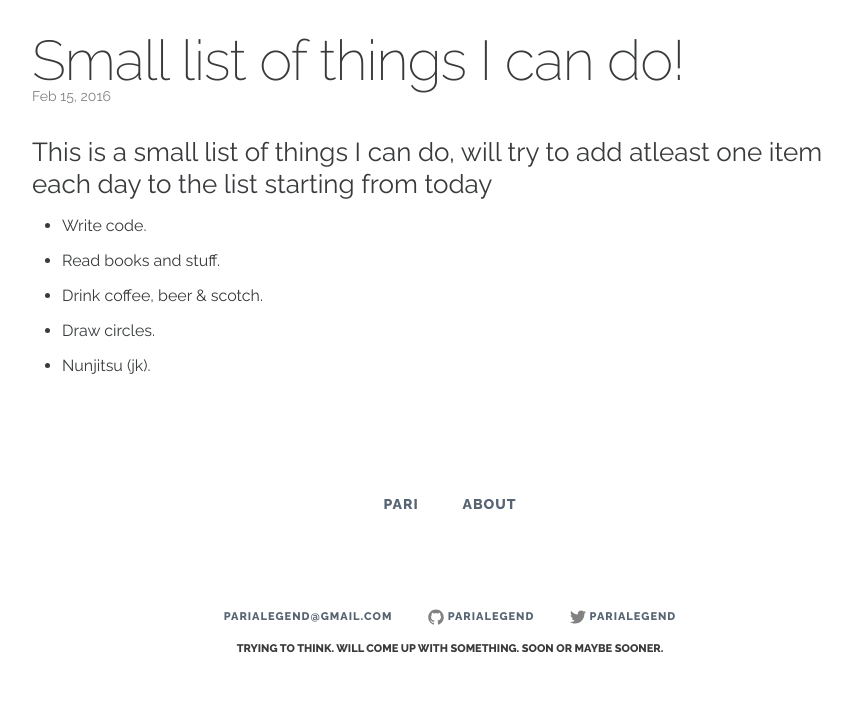
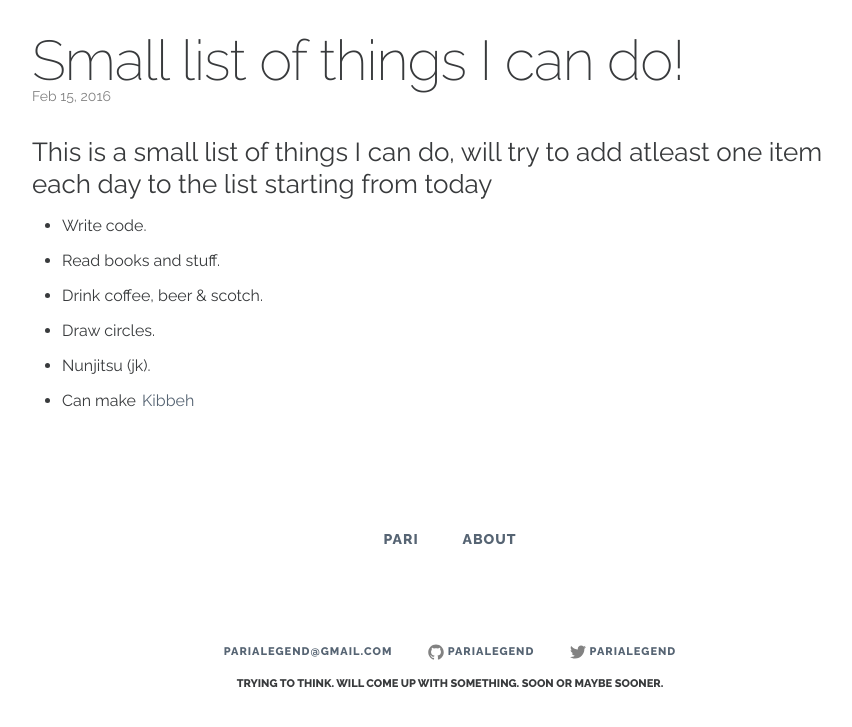
Before and after one commit to parialegend/parialegend.github.io, a Jekyll site: the page built from _posts/2016-02-15-welcome-to-jekyll.html, in a window 1280 px wide. Shown: the top 727 px of the page, without its empty margins (190-1042 px from the left). Built offline with Jekyll 4.4.1, drawn with Linux system fonts in a browser that asks for light colours.

Commit message:
added new item to the list

```diff
--- a/_posts/2016-02-15-welcome-to-jekyll.html
+++ b/_posts/2016-02-15-welcome-to-jekyll.html
@@ -13,5 +13,5 @@ published: true
   <li><p>Drink coffee, beer & scotch.</p></li>
   <li><p>Draw circles.</p></li>
   <li><p>Nunjitsu (jk).</p></li>
-
+  <li><p>Can make <a class="external-link" href="https://en.wikipedia.org/wiki/Kibbeh">Kibbeh</a><small>added on Feb 16, 2016</small></p></li>
 </ul>
--- a/css/component.css
+++ b/css/component.css
@@ -111,4 +111,32 @@
 /* Custom added styles */
 .text-left{
 	text-align: left;
+
 }
+.external-link{
+	padding: 0 2px;
+	-webkit-transition: all 0.5s ease-in-out;
+	-moz-transition: all 0.5s ease-in-out;
+	-ms-transition: all 0.5s ease-in-out;
+	-o-transition: all 0.5s ease-in-out;
+	transition: all 0.5s ease-in-out;
+}
+.external-link:hover{
+	background:#1756a9;
+	color: #fff;
+	text-decoration: none;
+	padding: 0 2px;
+}
+.external-link + small{
+	opacity: 0.0;
+	margin-left: 10px;
+	-webkit-transition: all 0.8s ease-in-out;
+	-moz-transition: all 0.8s ease-in-out;
+	-ms-transition: all 0.8s ease-in-out;
+	-o-transition: all 0.8s ease-in-out;
+	transition: all 0.8s ease-in-out;
+}
+.external-link:hover + small {
+	opacity: 1.0;
+
+}
```
